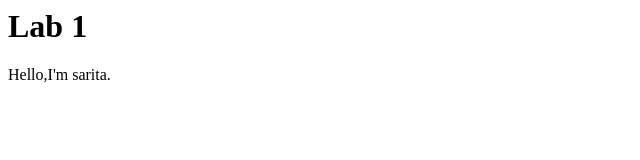
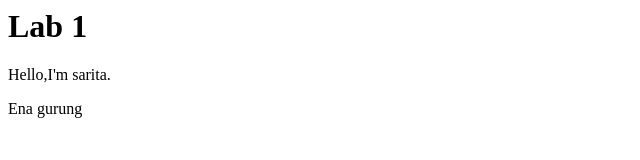
Before and after one commit to EAD-GCES/EnaGurung-EAD, a plain HTML site: page Practical/Lab1/index.html in a window 1280 px wide. Shown: the whole page, without its empty margins (0-640 px from the left). Drawn offline with Linux system fonts and the light colour scheme.

Commit message:
Added by Ena

```diff
--- a/Practical/Lab1/index.html
+++ b/Practical/Lab1/index.html
@@ -5,5 +5,6 @@
 	<body>
 		<h1>Lab 1 </h1>
 		<p>Hello,I'm sarita.</p>
+		<p>Ena gurung</p>
 	</body>
 </html>
```
Also changed, not shown: 1 other file.
